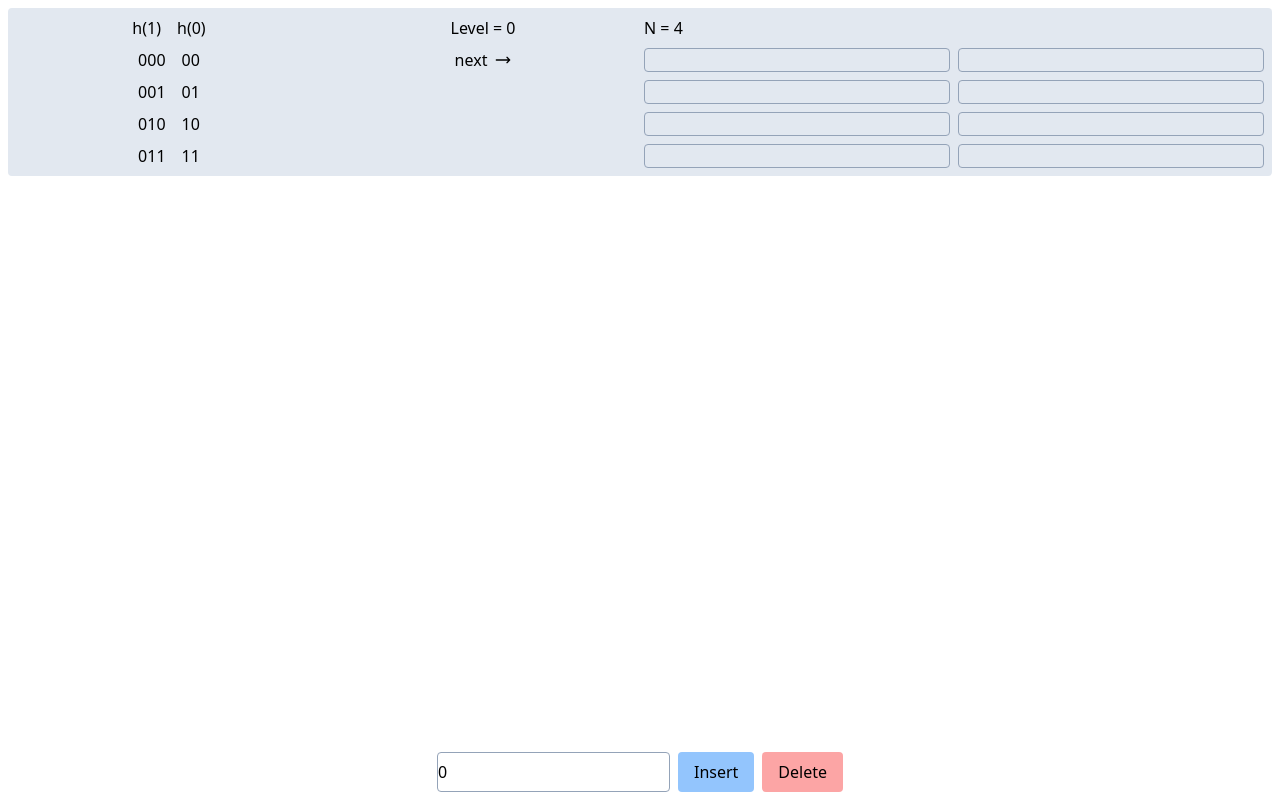
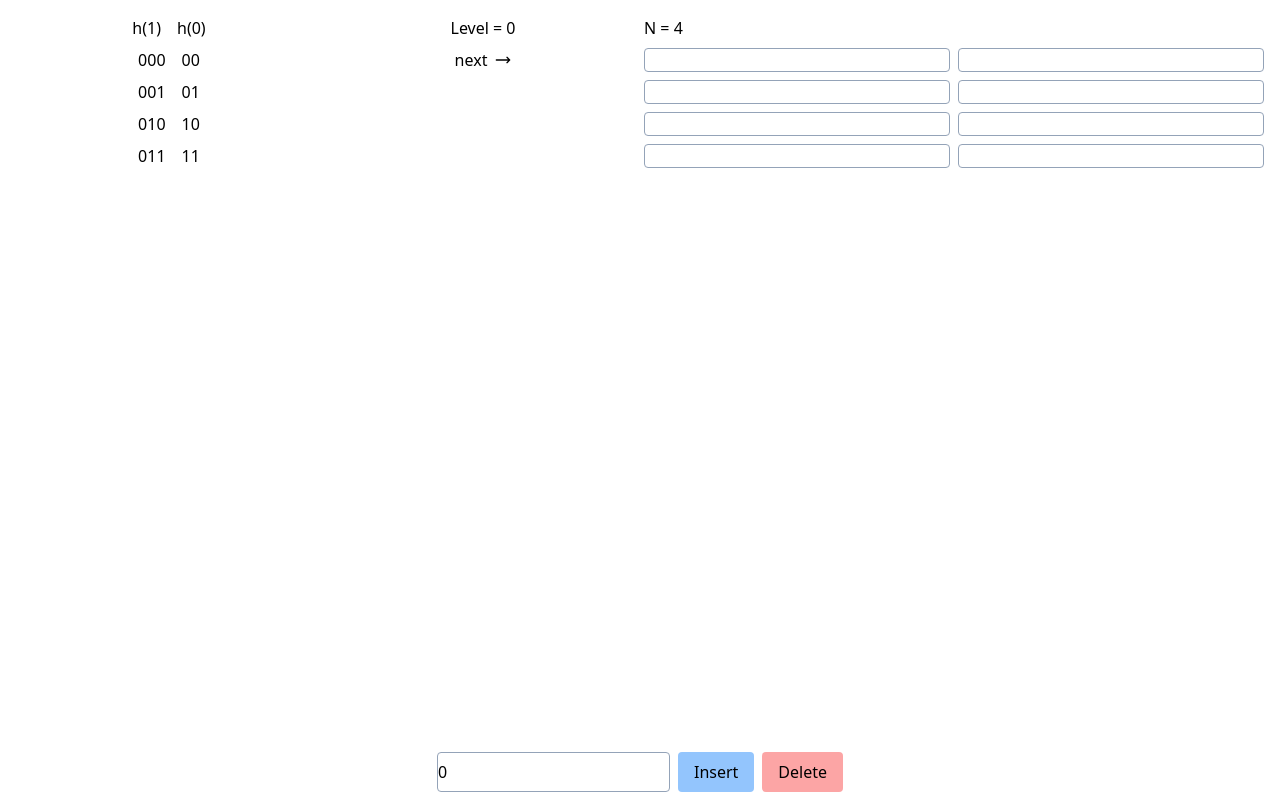
Before and after one commit to amarustavdic/linear-hashing, a SvelteKit app: page / in a window 1280 px wide. Built offline with nearby package versions, Linux system fonts and the light colour scheme.

Commit message:
better, just better

```diff
--- a/src/app.css
+++ b/src/app.css
@@ -6,5 +6,5 @@
     margin: 0;
     padding: 0;
 
-    font-family: Roboto, "Helvetica Neue", sans-serif;
+    font-family: monospace, "Helvetica Neue", sans-serif;
 }
--- a/src/routes/+page.svelte
+++ b/src/routes/+page.svelte
@@ -25,7 +25,7 @@
 
 <div class="w-screen h-screen box-border flex flex-col p-2 items-center justify-between">
 	<!-- State of Linear Hashing Index -->
-	<div class="w-full min-w-80 grid grid-cols-4 gap-2 bg-slate-200 p-2 rounded">
+	<div class="w-full min-w-80 grid grid-cols-4 gap-2 p-2 rounded">
 
 		<!-- Hint -->
 		<div class="flex gap-4 items-center justify-center">
@@ -60,7 +60,7 @@
 			</div>
 
 			<!-- Primary Pages -->
-			<div class="flex gap-2 border border-slate-400 rounded p-2">
+			<div class="flex items-center justify-start gap-2 border border-slate-400 rounded px-2 min-h-5 overflow-auto">
 				{#each bucket.entries as value}
 					<div class="">
 						{value}
@@ -69,9 +69,9 @@
 			</div>
 
 			<!-- Overflow Pages -->
-			<div class="flex gap-2 border border-slate-400 rounded p-2">
+			<div class="flex items-center justify-start gap-2 border border-slate-400 rounded px-2 min-h-5 overflow-auto">
 				{#each bucket.overflow as value}
-					<div class="overflow-hidden">
+					<div class="">
 						{value}
 					</div>
 				{/each}
```
